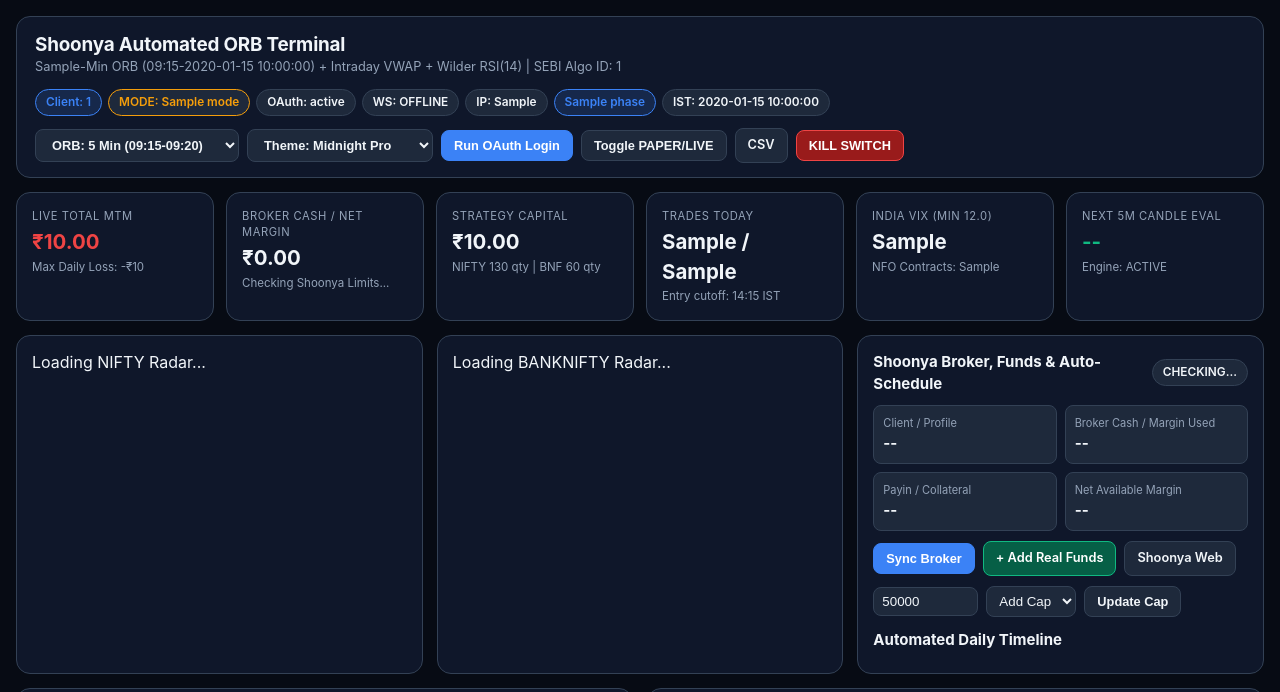
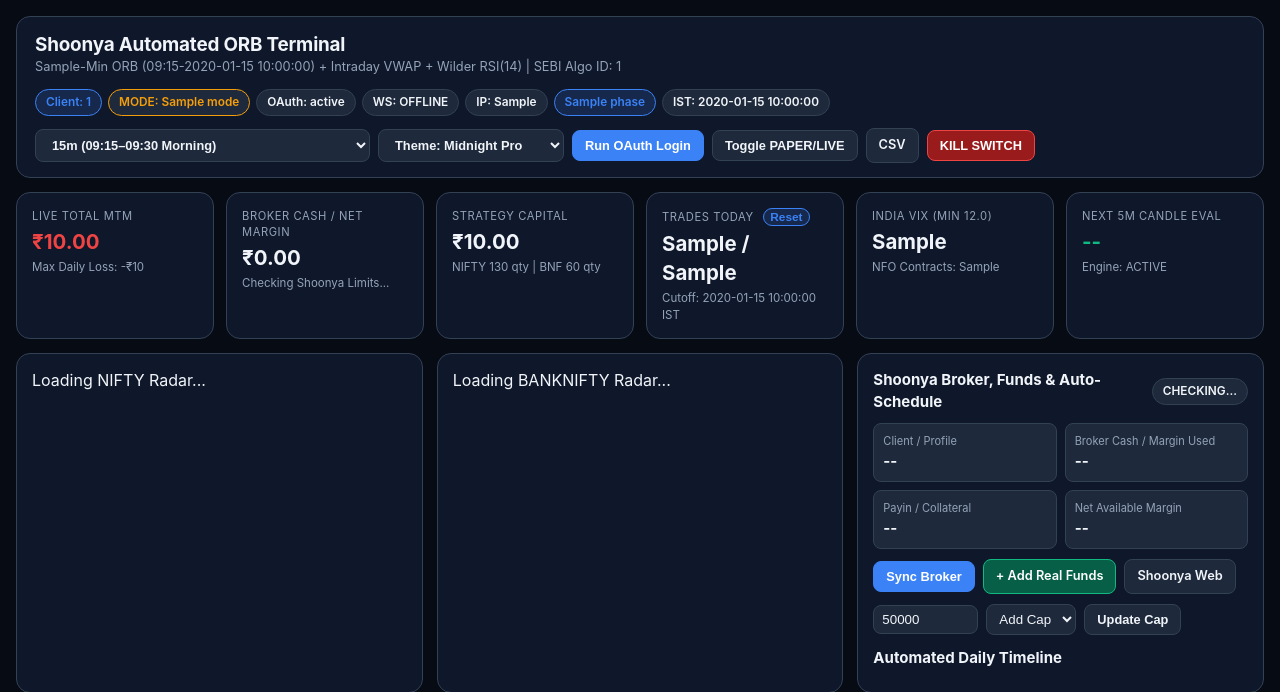
Before and after one commit to balajidhanraj/AutoORB, a FastAPI app: template ui/templates/index.html in a window 1280 px wide. Shown: the top 692 px of the page. Run offline with FastAPI, Linux system fonts and the light colour scheme; the template is opened without the code that fills it: most values are stand-ins (such as "Sample title", 1, 10 or a date in 2020); data that the repository does not hold is empty.

Commit message:
Upload folder using huggingface_hub

```diff
--- a/app.py
+++ b/app.py
@@ -525,17 +525,33 @@ def connect_account_ui(
 
 
 def change_orb_window_ui(window_choice: str) -> Tuple[str, str]:
-    """Change ORB duration window (5m, 15m, 30m, 45m, 60m) dynamically."""
+    """Change ORB anchor & duration dynamically."""
     mapping = {
-        "5 Min (09:15-09:20)": 5,
-        "15 Min (09:15-09:30)": 15,
-        "30 Min (09:15-09:45)": 30,
-        "45 Min (09:15-10:00)": 45,
-        "60 Min (09:15-10:15)": 60,
+        "15m (09:15-09:30 Morning)": ("09:15", 15),
+        "5m (09:15-09:20 Fast)": ("09:15", 5),
+        "30m (09:15-09:45)": ("09:15", 30),
+        "45m (09:15-10:00)": ("09:15", 45),
+        "60m (09:15-10:15)": ("09:15", 60),
+        "15m (10:00-10:15)": ("10:00", 15),
+        "15m (11:00-11:15)": ("11:00", 15),
+        "15m (12:00-12:15)": ("12:00", 15),
+        "15m (12:30-12:45)": ("12:30", 15),
+        "15m (1:00 PM-1:15 PM Afternoon)": ("13:00", 15),
+        "15m (1:15 PM-1:30 PM)": ("13:15", 15),
+        "15m (1:30 PM-1:45 PM)": ("13:30", 15),
+        "15m (2:00 PM-2:15 PM)": ("14:00", 15),
+        "Recent 15-Min (Auto Anchor)": ("recent", 15),
+        "Recent 5-Min (Immediate Test)": ("recent", 5),
     }
-    mins = mapping.get(window_choice, 15)
-    _ok, msg = orchestrator.set_orb_window(mins)
+    start_t, mins = mapping.get(window_choice, ("09:15", 15))
+    _ok, msg = orchestrator.set_orb_anchor(start_t, mins)
     banner = f"**ORB Window**: {msg}"
+    return banner, render_dashboard_html()
+
+
+def reset_trades_ui() -> Tuple[str, str]:
+    _ok, msg = orchestrator.reset_daily_trades()
+    banner = f"**Trades Reset**: {msg}"
     return banner, render_dashboard_html()
 
 
@@ -561,17 +577,28 @@ def build_gradio_demo() -> Any:
             )
             orb_window_selector = gr.Dropdown(
                 choices=[
-                    "5 Min (09:15-09:20)",
-                    "15 Min (09:15-09:30)",
-                    "30 Min (09:15-09:45)",
-                    "45 Min (09:15-10:00)",
-                    "60 Min (09:15-10:15)",
+                    "15m (09:15-09:30 Morning)",
+                    "5m (09:15-09:20 Fast)",
+                    "30m (09:15-09:45)",
+                    "45m (09:15-10:00)",
+                    "60m (09:15-10:15)",
+                    "15m (10:00-10:15)",
+                    "15m (11:00-11:15)",
+                    "15m (12:00-12:15)",
+                    "15m (12:30-12:45)",
+                    "15m (1:00 PM-1:15 PM Afternoon)",
+                    "15m (1:15 PM-1:30 PM)",
+                    "15m (1:30 PM-1:45 PM)",
+                    "15m (2:00 PM-2:15 PM)",
+                    "Recent 15-Min (Auto Anchor)",
+                    "Recent 5-Min (Immediate Test)",
                 ],
-                value=f"{orchestrator.settings.orb_window_minutes} Min (09:15-{orchestrator.settings.orb_end_time.strftime('%H:%M')})",
-                label="ORB Range Window",
+                value="15m (09:15-09:30 Morning)",
+                label="ORB Anchor Window",
             )
             oauth_btn = gr.Button("Run OAuth Login", variant="primary")
-            sync_btn = gr.Button("Sync Broker Funds & Orders")
+            sync_btn = gr.Button("Sync Broker Funds")
+            reset_trd_btn = gr.Button("Reset Trades (0/2)")
             mode_btn = gr.Button("Toggle PAPER / LIVE")
             refresh_btn = gr.Button("Refresh Snapshot")
             kill_btn = gr.Button("PANIC KILL SWITCH", variant="stop")
@@ -634,6 +661,11 @@ def build_gradio_demo() -> Any:
             outputs=[status_banner, dashboard_html],
             api_name="sync_broker",
         )
+        reset_trd_btn.click(
+            fn=reset_trades_ui,
+            outputs=[status_banner, dashboard_html],
+            api_name="reset_trades",
+        )
         mode_btn.click(
             fn=toggle_trading_mode,
             outputs=[status_banner, dashboard_html],
--- a/config/settings.py
+++ b/config/settings.py
@@ -134,6 +134,7 @@ class AppSettings(BaseModel):
 
     # Market session timings (IST)
     orb_window_minutes: int = Field(default=15)
+    orb_start_time: time = Field(default=time(9, 15, 0))
     auth_time: time = Field(default=time(8, 40, 0))
     instrument_cache_time: time = Field(default=time(8, 55, 0))
     ws_connect_time: time = Field(default=time(9, 14, 0))
--- a/engine/strategy_orb.py
+++ b/engine/strategy_orb.py
@@ -61,8 +61,9 @@ class ORBStrategy:
     def get_orb_candle_times(self) -> Tuple[time, ...]:
         """Return all 5-minute candle start times covering the configured ORB window."""
         mins = getattr(self.settings, "orb_window_minutes", 15)
+        start_t = getattr(self.settings, "orb_start_time", time(9, 15, 0))
         candle_count = max(1, mins // 5)
-        start_dt = datetime(2000, 1, 1, 9, 15)
+        start_dt = datetime.combine(date(2000, 1, 1), start_t)
         return tuple((start_dt + timedelta(minutes=i * 5)).time() for i in range(candle_count))
 
     def reset_daily(self, session_date: Optional[date] = None) -> None:
--- a/ui/templates/index.html
+++ b/ui/templates/index.html
@@ -536,7 +536,9 @@
     <header class="topbar">
       <div class="brand">
         <h1>Shoonya Automated ORB Terminal</h1>
-        <p><span id="strategy-desc">{{ snapshot.orb_window_minutes or 15 }}-Min ORB (09:15-{{ snapshot.orb_end_time or '09:30' }})</span> + Intraday VWAP + Wilder RSI(14) | SEBI Algo ID: <span id="algo-id">{{ snapshot.sebi_algo_id
+        <p><span id="strategy-desc">{{ snapshot.orb_window_minutes or 15 }}-Min ORB (09:15-{{ snapshot.orb_end_time or
+            '09:30' }})</span> + Intraday VWAP + Wilder RSI(14) | SEBI Algo ID: <span id="algo-id">{{
+            snapshot.sebi_algo_id
             }}</span></p>
       </div>
       <div class="badges">
@@ -550,12 +552,31 @@
         <span id="clock-badge" class="badge">IST: {{ snapshot.ist_time }}</span>
       </div>
       <div class="controls">
-        <select id="orb-select" class="theme-select" onchange="changeOrbWindow(parseInt(this.value, 10))" title="Select Opening Range Window Duration">
-          <option value="5" {{ 'selected' if snapshot.orb_window_minutes == 5 else '' }}>ORB: 5 Min (09:15-09:20)</option>
-          <option value="15" {{ 'selected' if snapshot.orb_window_minutes == 15 or not snapshot.orb_window_minutes else '' }}>ORB: 15 Min (09:15-09:30)</option>
-          <option value="30" {{ 'selected' if snapshot.orb_window_minutes == 30 else '' }}>ORB: 30 Min (09:15-09:45)</option>
-          <option value="45" {{ 'selected' if snapshot.orb_window_minutes == 45 else '' }}>ORB: 45 Min (09:15-10:00)</option>
-          <option value="60" {{ 'selected' if snapshot.orb_window_minutes == 60 else '' }}>ORB: 60 Min (09:15-10:15)</option>
+        <select id="orb-anchor-select" class="theme-select" onchange="applyOrbAnchor(this.value)"
+          title="Select Opening Range Window Anchor & Duration">
+          <optgroup label="Morning Sessions">
+            <option value="09:15|15">15m (09:15–09:30 Morning)</option>
+            <option value="09:15|5">5m (09:15–09:20 Fast)</option>
+            <option value="09:15|30">30m (09:15–09:45)</option>
+            <option value="09:15|45">45m (09:15–10:00)</option>
+            <option value="09:15|60">60m (09:15–10:15)</option>
+          </optgroup>
+          <optgroup label="Mid-Day Sessions">
+            <option value="10:00|15">15m (10:00–10:15)</option>
+            <option value="11:00|15">15m (11:00–11:15)</option>
+            <option value="12:00|15">15m (12:00–12:15)</option>
+            <option value="12:30|15">15m (12:30–12:45)</option>
+          </optgroup>
+          <optgroup label="Afternoon Sessions (Live Testing)">
+            <option value="13:00|15">15m (1:00 PM–1:15 PM Afternoon)</option>
+            <option value="13:15|15">15m (1:15 PM–1:30 PM)</option>
+            <option value="13:30|15">15m (1:30 PM–1:45 PM)</option>
+            <option value="14:00|15">15m (2:00 PM–2:15 PM)</option>
+          </optgroup>
+          <optgroup label="Dynamic Anchors">
+            <option value="recent|15">Recent 15-Min (Auto Anchor to Last Window)</option>
+            <option value="recent|5">Recent 5-Min (Immediate Next Close Test)</option>
+          </optgroup>
         </select>
         <select id="theme-select" class="theme-select" onchange="applyTheme(this.value)" title="Switch UI Theme">
           <option value="midnight">Theme: Midnight Pro</option>
@@ -589,9 +610,9 @@
         <div class="card-sub">NIFTY 130 qty | BNF 60 qty</div>
       </div>
       <div class="card">
-        <div class="card-label">Trades Today</div>
+        <div class="card-label">Trades Today <button onclick="resetTradesCounter()" class="badge info" style="cursor:pointer;padding:1px 6px;margin-left:6px;" title="Reset counter to 0/2 for testing">Reset</button></div>
         <div id="trades-val" class="card-val">{{ snapshot.trades_taken }} / {{ snapshot.max_trades }}</div>
-        <div class="card-sub">Entry cutoff: 14:15 IST</div>
+        <div class="card-sub">Cutoff: <span id="entry-cutoff-val">{{ snapshot.entry_cutoff_time or '14:15' }}</span> IST</div>
       </div>
       <div class="card">
         <div class="card-label">India VIX (Min 12.0)</div>
@@ -802,9 +823,16 @@
     function renderSnapshot(data) {
       document.getElementById("algo-id").textContent = data.sebi_algo_id || "--";
       const descEl = document.getElementById("strategy-desc");
-      if (descEl) descEl.textContent = `${data.orb_window_minutes || 15}-Min ORB (09:15-${data.orb_end_time || '09:30'})`;
-      const orbSel = document.getElementById("orb-select");
-      if (orbSel && document.activeElement !== orbSel && data.orb_window_minutes) orbSel.value = data.orb_window_minutes;
+      if (descEl) descEl.textContent = `${data.orb_window_minutes || 15}-Min ORB (${data.orb_start_time || '09:15'}-${data.orb_end_time || '09:30'})`;
+      const orbSel = document.getElementById("orb-anchor-select");
+      const currentAnchorKey = `${data.orb_start_time || '09:15'}|${data.orb_window_minutes || 15}`;
+      if (orbSel && document.activeElement !== orbSel) {
+        if ([...orbSel.options].some(o => o.value === currentAnchorKey)) {
+          orbSel.value = currentAnchorKey;
+        }
+      }
+      const cutoffEl = document.getElementById("entry-cutoff-val");
+      if (cutoffEl && data.entry_cutoff_time) cutoffEl.textContent = data.entry_cutoff_time;
       document.getElementById("user-badge").textContent = "Client: " + (data.user_id || "--");
       const modeBadge = document.getElementById("mode-badge");
       modeBadge.textContent = "MODE: " + data.mode;
@@ -1031,6 +1059,38 @@
       showNote("order-msg", data.ok, data.message || "Order request completed.");
     }
 
+    async function applyOrbAnchor(val) {
+      if (!val) return;
+      const parts = val.split("|");
+      const startTime = parts[0];
+      const mins = parseInt(parts[1] || "15", 10);
+      try {
+        const res = await fetch("/api/settings/orb-anchor", {
+          method: "POST",
+          headers: { "Content-Type": "application/json" },
+          body: JSON.stringify({ start_time: startTime, minutes: mins })
+        });
+        const data = await res.json();
+        if (data.snapshot) renderSnapshot(data.snapshot);
+      } catch (err) {
+        console.error("Failed setting ORB anchor:", err);
+      }
+    }
+
+    async function resetTradesCounter() {
+      if (!confirm("Reset today's trades counter to 0/2 and clear halt flags for testing?")) return;
+      try {
+        const res = await fetch("/api/trades/reset", {
+          method: "POST",
+          headers: { "Content-Type": "application/json" }
+        });
+        const data = await res.json();
+        if (data.snapshot) renderSnapshot(data.snapshot);
+      } catch (err) {
+        console.error("Failed resetting trades counter:", err);
+      }
+    }
+
     async function changeOrbWindow(minutes) {
       try {
         const res = await fetch("/api/settings/orb-window", {
```
Also changed, not shown: broker/shoonya_client.py (+57 -9 lines), engine/risk_manager.py (+14 -4 lines), main.py (+91 -13 lines), tests/test_strategy.py (+92 -1 lines), ui/dashboard.py (+34 -0 lines).
